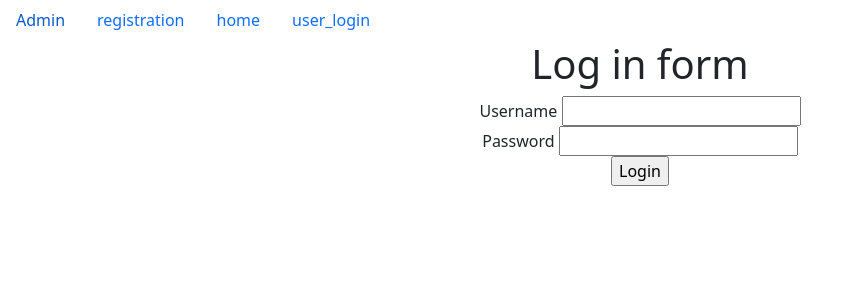
After one commit to harshadvali11/registrations, a Django app: page /user_login/ in a window 1280 px wide. The commit adds this page. Shown: the top 300 px of the page, without its empty margins (0-848 px from the left). Run offline with Django 4.2, Linux system fonts and the light colour scheme.

Commit message:
first commit

```diff
--- a/app/views.py
+++ b/app/views.py
@@ -1,8 +1,20 @@
-from django.http import HttpResponse
+from django.urls import reverse
+from cmath import log
+from django.http import HttpResponse, HttpResponseRedirect
 from django.shortcuts import render
 
 # Create your views here.
 from app.forms import *
+from django.core.mail import send_mail
+from django.contrib.auth import authenticate,login
+def home(request):
+    if request.session.get('username'):
+        username=request.session.get('username')
+        d={'username':username}
+        return render(request,'home.html',d)
+    return render(request,'home.html')
+
+
 
 def registration(request):
     uf=UserForm()
@@ -18,5 +30,20 @@ def registration(request):
             p=pd.save(commit=False)
             p.user=u
             p.save()
+            send_mail('Registration',
+                        'Successfull registration',
+                        'harshadvali1431@gmail.com',
+                        [u.email],fail_silently=False)
             return HttpResponse('registarion is successfull')
     return render(request,'registration.html',d)
+
+def user_login(request):
+    if request.method=='POST':
+        username=request.POST['username']
+        password=request.POST['password']
+        user=authenticate(username=username,password=password)
+        if user and user.is_active:
+            login(request,user)
+            request.session['username']=username
+            return HttpResponseRedirect(reverse('home'))
+    return render(request,'user_login.html')
--- a/project2/urls.py
+++ b/project2/urls.py
@@ -21,6 +21,8 @@ from app.views import *
 urlpatterns = [
     path('admin/', admin.site.urls),
     path('registration/',registration,name='registration'),
+    path('home/',home,name='home'),
+    path('user_login/',user_login,name='user_login'),
 
 
 
--- /dev/null
+++ b/templates/dummy.html
@@ -0,0 +1,37 @@
+<!doctype html>
+<html lang="en">
+  <head>
+    <!-- Required meta tags -->
+    <meta charset="utf-8">
+    <meta name="viewport" content="width=device-width, initial-scale=1">
+
+    <!-- Bootstrap CSS -->
+    <link href="https://cdn.jsdelivr.net/npm/bootstrap@5.1.3/dist/css/bootstrap.min.css" rel="stylesheet" integrity="sha384-1BmE4kWBq78iYhFldvKuhfTAU6auU8tT94WrHftjDbrCEXSU1oBoqyl2QvZ6jIW3" crossorigin="anonymous">
+
+    <title>Hello, world!</title>
+  </head>
+  <body>
+      <nav class="nav">
+          <a class='nav-link' href="{% url 'admin:index' %}">Admin</a>
+
+          <a class='nav-link' href="{% url 'registration' %}">registration</a>
+          <a class='nav-link' href="{% url 'home' %}">home</a>
+          <a class='nav-link' href="{% url 'user_login' %}">user_login</a>
+
+        </nav>
+
+        {% block body_block %}
+
+{% endblock %}
+    <!-- Optional JavaScript; choose one of the two! -->
+
+    <!-- Option 1: Bootstrap Bundle with Popper -->
+    <script src="https://cdn.jsdelivr.net/npm/bootstrap@5.1.3/dist/js/bootstrap.bundle.min.js" integrity="sha384-ka7Sk0Gln4gmtz2MlQnikT1wXgYsOg+OMhuP+IlRH9sENBO0LRn5q+8nbTov4+1p" crossorigin="anonymous"></script>
+
+    <!-- Option 2: Separate Popper and Bootstrap JS -->
+    <!--
+    <script src="https://cdn.jsdelivr.net/npm/@popperjs/core@2.10.2/dist/umd/popper.min.js" integrity="sha384-7+zCNj/IqJ95wo16oMtfsKbZ9ccEh31eOz1HGyDuCQ6wgnyJNSYdrPa03rtR1zdB" crossorigin="anonymous"></script>
+    <script src="https://cdn.jsdelivr.net/npm/bootstrap@5.1.3/dist/js/bootstrap.min.js" integrity="sha384-QJHtvGhmr9XOIpI6YVutG+2QOK9T+ZnN4kzFN1RtK3zEFEIsxhlmWl5/YESvpZ13" crossorigin="anonymous"></script>
+    -->
+  </body>
+</html>
--- /dev/null
+++ b/templates/user_login.html
@@ -0,0 +1,23 @@
+{% extends 'dummy.html' %}
+
+{% block title %}
+    <title>registration</title>
+{% endblock %}
+
+{% block body_block %}
+<center>
+<h1>Log in form </h1>
+
+<form method="POST">
+    {% csrf_token %}
+    <label for="username">Username</label>
+    <input type="text" name="username" id="username">
+    <br>
+    <label for="password">Password</label>
+    <input type="password" name="password" id="password"><br>
+    <input type="submit" value="Login">
+</form>
+
+</center>
+
+{% endblock %}
```
Also changed, not shown: project2/settings.py (+7 -0 lines), templates/home.html (added, +17 -0 lines), templates/registration.html (+9 -11 lines), db.sqlite3, media/cute_jp50oaM.jpg (added), media/cute_qlInhYE.jpg (added), media/is.jpg (added), media/is_ytVaqye.jpg (added).
